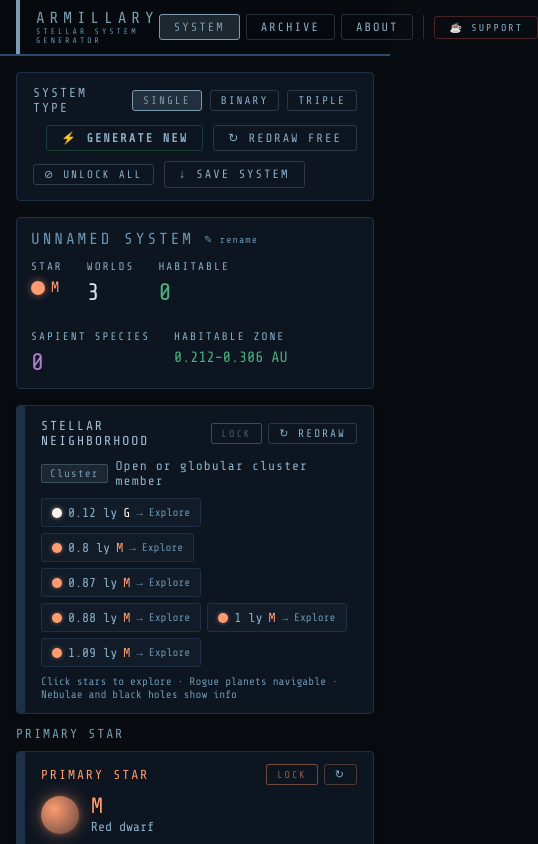
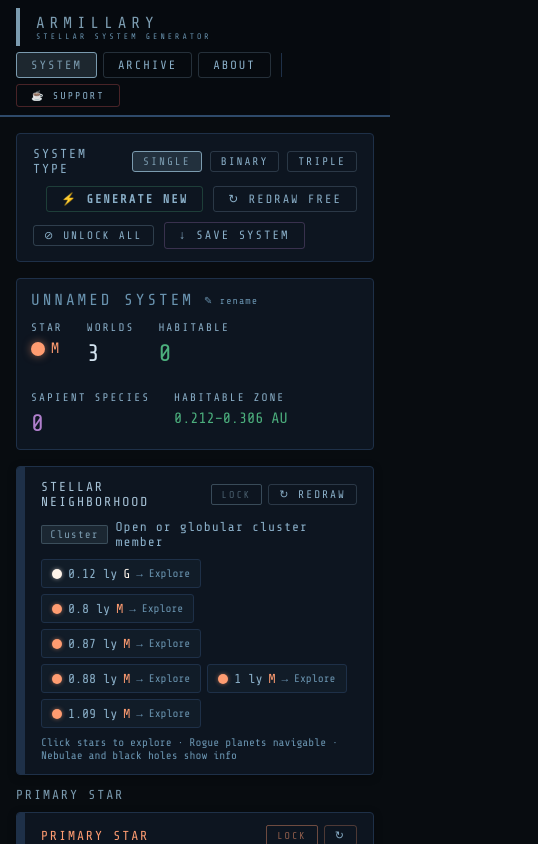
Before and after one commit to CBairdAsh/armillary, a React (Vite) app: page / in a window 390 px wide. Shown: the top 844 px of the page, 538 px wide, since content can reach past the window. Built offline with nearby package versions, Linux system fonts and the light colour scheme.

Commit message:
Fixed issue with top navigation on mobile

```diff
--- a/src/App.jsx
+++ b/src/App.jsx
@@ -792,15 +792,16 @@ export default function App() {
 
       {/* HEADER */}
       <div style={{ background: '#060a0f', borderBottom: `2px solid ${C.BORDER_HI}`, position: 'sticky', top: 0, zIndex: 10 }}>
-        <div style={{ maxWidth: 1024, margin: '0 auto', padding: '0 16px', display: 'flex', alignItems: 'stretch', height: 54 }}>
-          <div style={{ width: 4, background: C.PRIMARY, marginRight: 16, flexShrink: 0 }}/>
-          <div style={{ flex: 1, display: 'flex', alignItems: 'center' }}>
+        <div style={{ maxWidth: 1024, margin: '0 auto', padding: '8px 16px', display: 'flex', alignItems: 'center', flexWrap: 'wrap', minHeight: 54, gap: '6px 0' }}>
+          <div style={{ width: 4, background: C.PRIMARY, marginRight: 16, flexShrink: 0, alignSelf: 'stretch', minHeight: 38 }}/>
+          <div style={{ flex: 1, display: 'flex', alignItems: 'center', minWidth: 160 }}>
             <div>
               <div style={{ fontFamily: FONTS.MONO, fontSize: 16, color: C.PRIMARY, letterSpacing: 5 }}>ARMILLARY</div>
               <div style={{ fontFamily: FONTS.MONO, fontSize: 8, color: C.TEXT_FAINT, letterSpacing: 3 }}>STELLAR SYSTEM GENERATOR</div>
             </div>
           </div>
-          <div style={{ display: 'flex', alignItems: 'center', gap: 6 }}>
+          {/* main control buttons */}
+          <div style={{ display: 'flex', alignItems: 'center', gap: 6, flexWrap: 'wrap' }}>
             <button onClick={() => setView('system')}  style={navBtn(view === 'system')}>SYSTEM</button>
             <button onClick={() => setView('archive')} style={navBtn(view === 'archive')}>ARCHIVE{archive.length > 0 ? ` (${archive.length})` : ''}</button>
             <button onClick={() => setView('about')}   style={navBtn(view === 'about')}>ABOUT</button>
```
